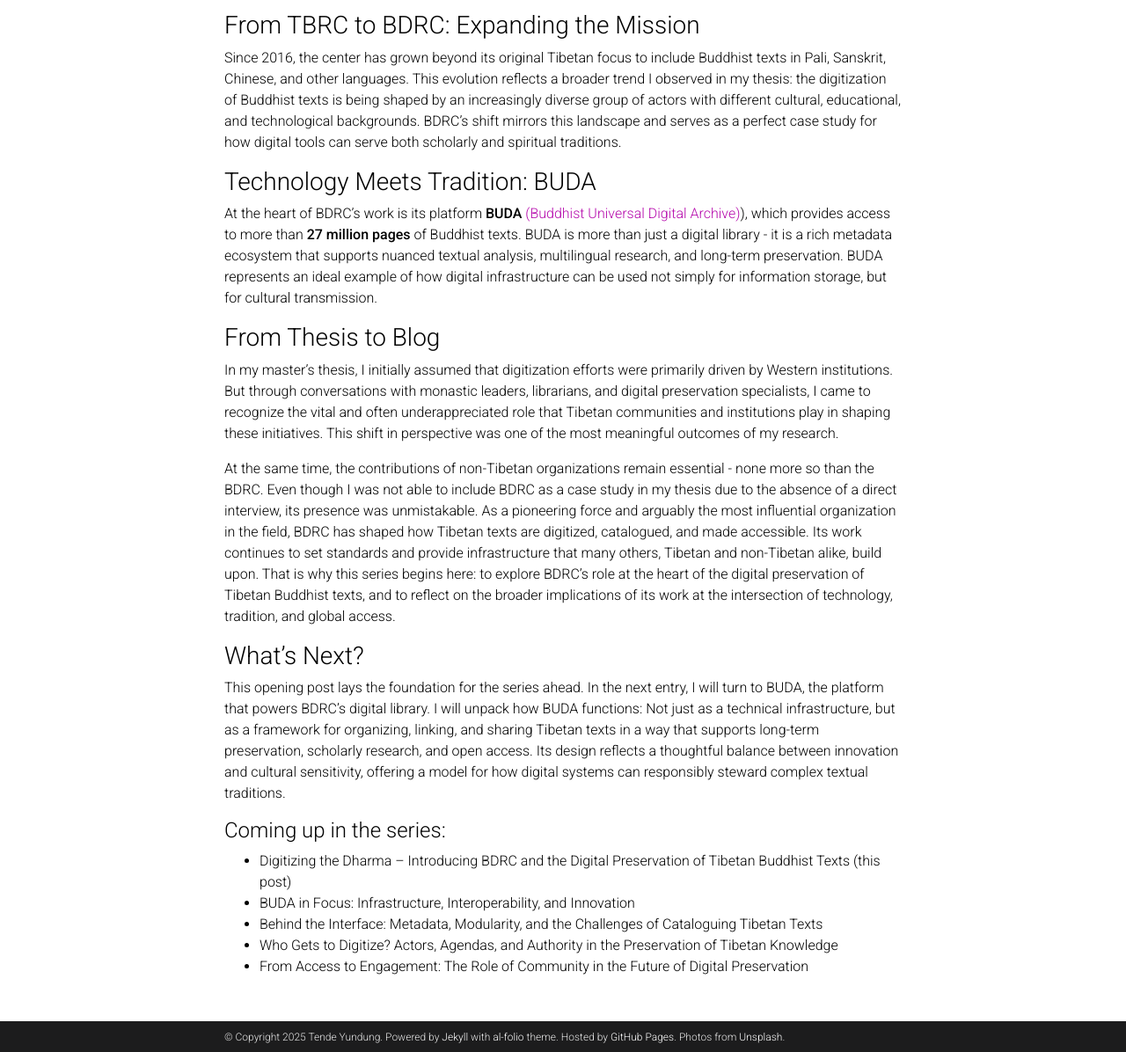
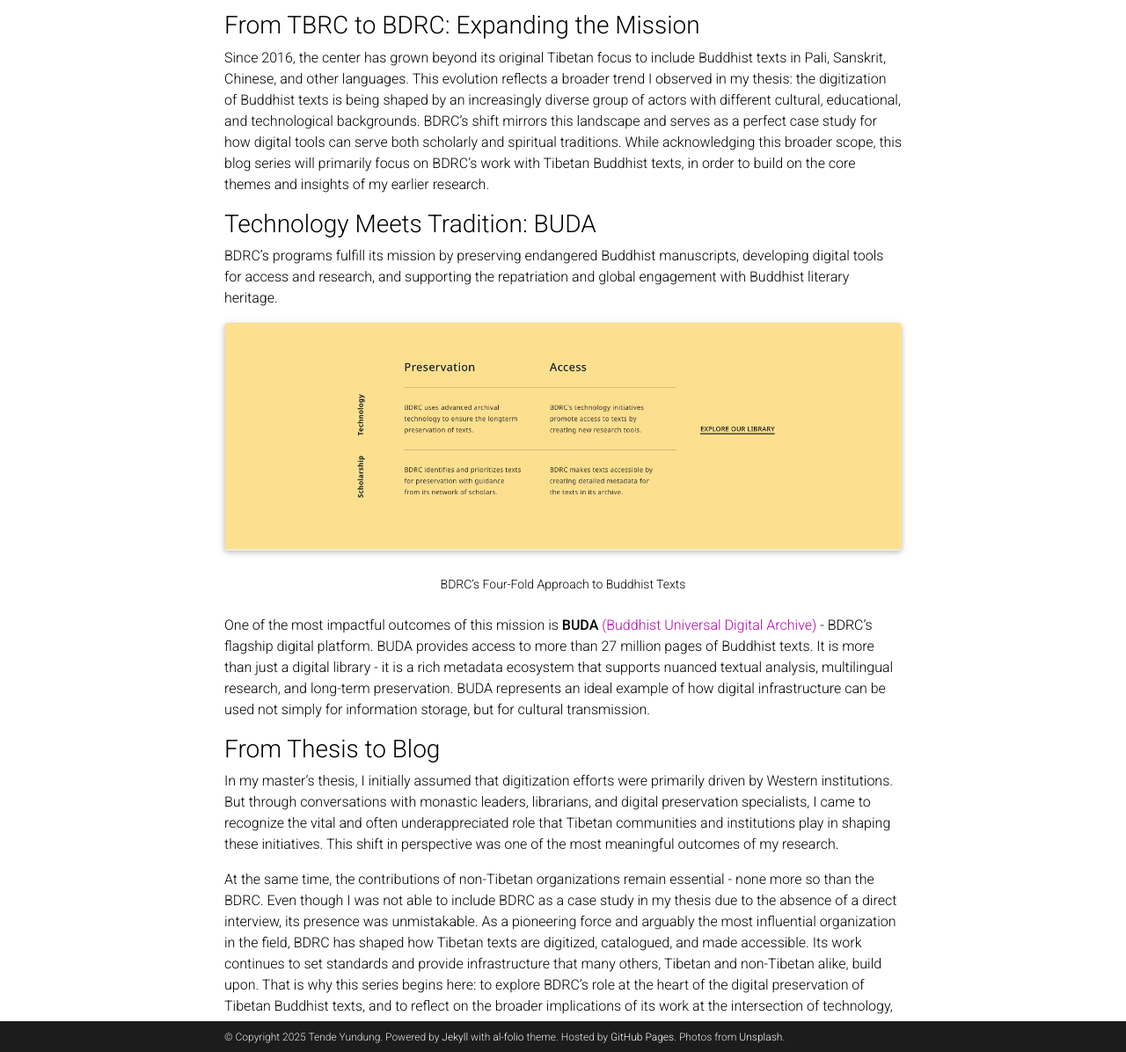
Before and after one commit to yundung/yundung.github.io, a Jekyll site: the page built from _posts/2025-04-04-introduction.md, in a window 1280 px wide and 1400 px high, scrolled down 1606 px, cut to the strip 204-1400 px from the top of the window. Shown: the whole strip at 88% size. Built offline with Jekyll 4.4.1, drawn with Linux system fonts in a browser that asks for light colours; full-size pictures stand in for the smaller copies a plugin makes; comment, search, counter and statistics services are not loaded; a style sheet for code colours, icons or effects is not loaded; some of the changed text lies outside the part shown.

Commit message:
First blogpost - BDRC, matrix image added

```diff
--- a/_posts/2025-04-04-introduction.md
+++ b/_posts/2025-04-04-introduction.md
@@ -20,14 +20,14 @@
 
 
 
-As part of my final project in Digital Humanities, I am writing a five-part blog series exploring the digitization of Tibetan Buddhist texts. This topic has shaped not only my academic research, but also my personal journey at the intersection of tradition and technology. It is the continuation of the work I began in my master’s thesis, where I examined the motivations, challenges, and cultural dynamics behind digitization efforts through in-depth interviews.
+As part of my final project in Digital Humanities, I am writing a five-part blog series exploring the **digitization of Tibetan Buddhist texts**. This topic has shaped not only my academic research, but also my personal journey at the intersection of tradition and technology. It is the continuation of the work I began in my master’s thesis, where I examined the motivations, challenges, and cultural dynamics behind digitization efforts through in-depth interviews.
 
-One organization that stood out throughout my thesis, but that I was unable to include directly due to the lack of an interview, was the [**Buddhist Digital Resource Center (BDRC)**](https://www.bdrc.io). In fact, the absence of a direct exchange with BDRC during my research only increased my curiosity. That is why I have chosen to dedicate my final Digital Humanities project to BDRC: to dive deeper into its history, mission, technological strategies, and cultural impact.
+One organization that stood out throughout my thesis, but that I was unable to include directly due to the lack of an interview, was the [**Buddhist Digital Resource Center** (BDRC)](https://www.bdrc.io). In fact, the absence of a direct exchange with BDRC during my research only increased my curiosity. That is why I have chosen to dedicate my final Digital Humanities project to BDRC: to dive deeper into its history, mission, technological strategies, and cultural impact.
 
 ### Why BDRC?
 
 My thesis showed that digitization is not just a technical task. It is a cultural and ethical one. It involves navigating questions of access, authority, identity, and preservation. Few institutions embody these complexities as fully as BDRC.
-BDRC began as the Tibetan Buddhist Resource Center (TBRC) in 1999, founded by the late [**E. Gene Smith**](https://www.bdrc.io/people/e-gene-smith/). After decades of working with Tibetan texts at the Library of Congress, Smith sought to ensure that the vast literary heritage of Tibet, threatened by displacement and globalization, would not be lost. What made his approach unique was his early embrace of digital tools, not just for storage, but for equitable access. His goal was simple but revolutionary: to make Tibetan texts available to everyone, from monks in exile to scholars across the world.
+BDRC began as the **Tibetan Buddhist Resource Center (TBRC)** in 1999, founded by the late [**E. Gene Smith**](https://www.bdrc.io/people/e-gene-smith/). After decades of working with Tibetan texts at the Library of Congress, Smith sought to ensure that the vast literary heritage of Tibet, threatened by displacement and globalization, would not be lost. What made his approach unique was his early embrace of digital tools, not just for storage, but for equitable access. His goal was simple but revolutionary: to make Tibetan texts available to everyone, from monks in exile to scholars across the world.
 
 <div class="embed-responsive embed-responsive-16by9 mb-3">
   <iframe
@@ -42,11 +42,22 @@
 
 ### From TBRC to BDRC: Expanding the Mission
 
-Since 2016, the center has grown beyond its original Tibetan focus to include Buddhist texts in Pali, Sanskrit, Chinese, and other languages. This evolution reflects a broader trend I observed in my thesis: the digitization of Buddhist texts is being shaped by an increasingly diverse group of actors with different cultural, educational, and technological backgrounds. BDRC’s shift mirrors this landscape and serves as a perfect case study for how digital tools can serve both scholarly and spiritual traditions.
+Since 2016, the center has grown beyond its original Tibetan focus to include Buddhist texts in Pali, Sanskrit, Chinese, and other languages. This evolution reflects a broader trend I observed in my thesis: the digitization of Buddhist texts is being shaped by an increasingly diverse group of actors with different cultural, educational, and technological backgrounds. BDRC’s shift mirrors this landscape and serves as a perfect case study for how digital tools can serve both scholarly and spiritual traditions. While acknowledging this broader scope, this blog series will primarily focus on BDRC’s work with Tibetan Buddhist texts, in order to build on the core themes and insights of my earlier research.
 
 ### Technology Meets Tradition: BUDA
 
-At the heart of BDRC’s work is its platform [**BUDA** (Buddhist Universal Digital Archive)](https://www.bdrc.io/buda-archive/)), which provides access to more than **27 million pages** of Buddhist texts. BUDA is more than just a digital library - it is a rich metadata ecosystem that supports nuanced textual analysis, multilingual research, and long-term preservation. BUDA represents an ideal example of how digital infrastructure can be used not simply for information storage, but for cultural transmission.
+BDRC’s programs fulfill its mission by preserving endangered Buddhist manuscripts, developing digital tools for access and research, and supporting the repatriation and global engagement with Buddhist literary heritage.
+
+<div class="row mt-3">
+    <div class="col-sm mt-3 mt-md-0">
+        {% include figure.html path="assets/img/bdrc-01.jpeg" class="img-fluid rounded z-depth-1" zoomable=true %}
+    </div>
+</div>
+<div class="caption">
+    BDRC’s Four-Fold Approach to Buddhist Texts
+</div>
+
+One of the most impactful outcomes of this mission is [**BUDA** (Buddhist Universal Digital Archive)](https://www.bdrc.io/buda-archive/) - BDRC’s flagship digital platform. BUDA provides access to more than 27 million pages of Buddhist texts. It is more than just a digital library - it is a rich metadata ecosystem that supports nuanced textual analysis, multilingual research, and long-term preservation. BUDA represents an ideal example of how digital infrastructure can be used not simply for information storage, but for cultural transmission.
 
 ### From Thesis to Blog
 
@@ -61,7 +72,7 @@
 #### Coming up in the series:
 
 - Digitizing the Dharma – Introducing BDRC and the Digital Preservation of Tibetan Buddhist Texts (this post)
-- BUDA in Focus: Infrastructure, Interoperability, and Innovation
+- Buddhist Digital Archives (BUDA) in Focus - Infrastructure, Interoperability, and Innovation
 - Behind the Interface: Metadata, Modularity, and the Challenges of Cataloguing Tibetan Texts
 - Who Gets to Digitize? Actors, Agendas, and Authority in the Preservation of Tibetan Knowledge
 - From Access to Engagement: The Role of Community in the Future of Digital Preservation
```
Also changed, not shown: _posts/2025-04-11-BUDA.md (+1 -1 lines), assets/img/bdrc-01.jpeg (added).
